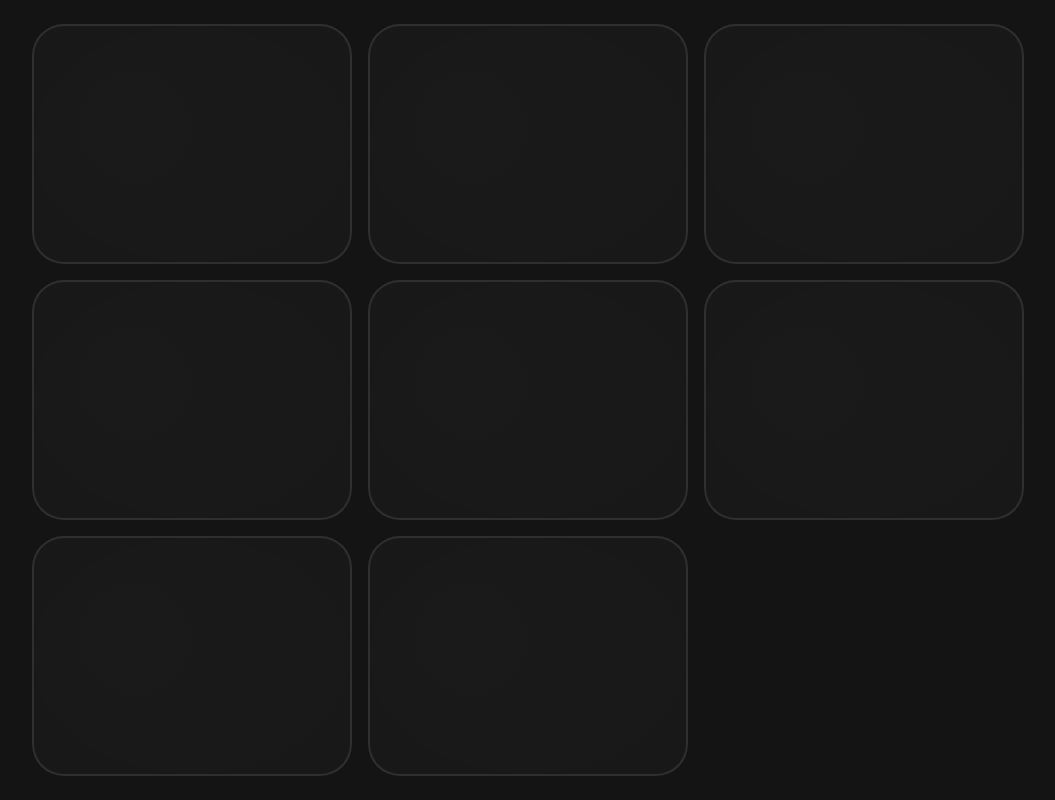
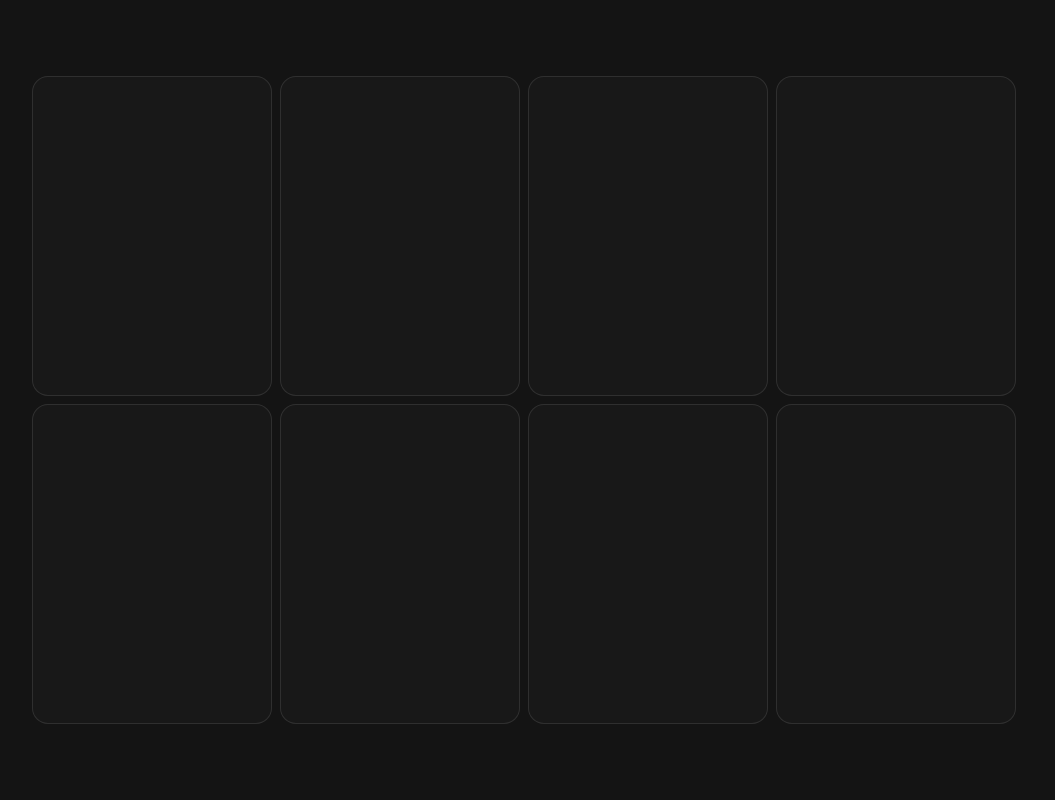
Before and after one commit to SinisaVukmirovic/Glow-Hover-Effect, a plain HTML site: page index.html in a window 1280 px wide. Shown: the whole page, without its empty margins (48-1103 px from the left). Drawn offline with Linux system fonts and the light colour scheme.

Commit message:
Started functionality

```diff
--- a/script.js
+++ b/script.js
@@ -0,0 +1,21 @@
+// looping of each card with a for of loop
+for (const card of document.querySelectorAll('.card')) {
+    card.onmousemove = e => handleOnMouseMove(e);
+}
+
+// updating radial gradiants origin position
+const handleOnMouseMove = e => {
+    // cards position
+    const { currentTarget: target } = e;
+    // to get bounding client rect
+    // The Element.getBoundingClientRect() method returns a DOMRect object providing information about the size of an element and its position relative to the viewport.
+    // calculating the position of our mouse relative to each card
+    const rect = target.getBoundingClientRect(),
+    x = e.clientX - rect.left,
+    y = e.clientY - rect.top;
+
+    // with cordinates, we can use them to set custom properties for each one
+    target.style.setProperty('--mouse-x', `${x}px`);
+    target.style.setProperty('--mouse-y', `${y}px`);
+
+}
--- a/style.css
+++ b/style.css
@@ -22,17 +22,17 @@ body {
 #cards {
     display: flex;
     flex-wrap: wrap;
-    gap: 1rem;
+    gap: .5rem;
     max-width: 70rem;
     width: calc(100% - 4rem);
 }
 
 .card {
-    width: 20rem;
-    height: 15rem;
+    width: 15rem;
+    height: 20rem;
     background-color: rgba(255, 255, 255, .02);
-    border: 2px solid rgba(255, 255, 255, .1);
-    border-radius: 2rem;
+    border: 1px solid rgba(255, 255, 255, .1);
+    border-radius: 1rem;
     cursor: pointer;
     position: relative;
 }
@@ -44,10 +44,10 @@ body {
         z-index: 2;
         width: 100%;
         height: 100%;
-        border-radius: 50%;
+        border-radius: inherit;
         background: radial-gradient(
-            800px circle at 100px 100px,
-            rgba(255, 255, 255, .006),
+            500px circle at var(--mouse-x) var(--mouse-y),
+            rgba(255, 255, 255, .06),
             transparent 40%
         );
     }
```
